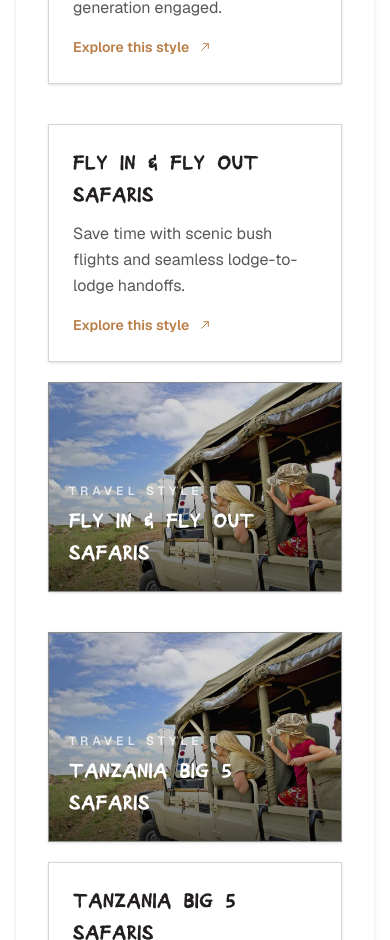
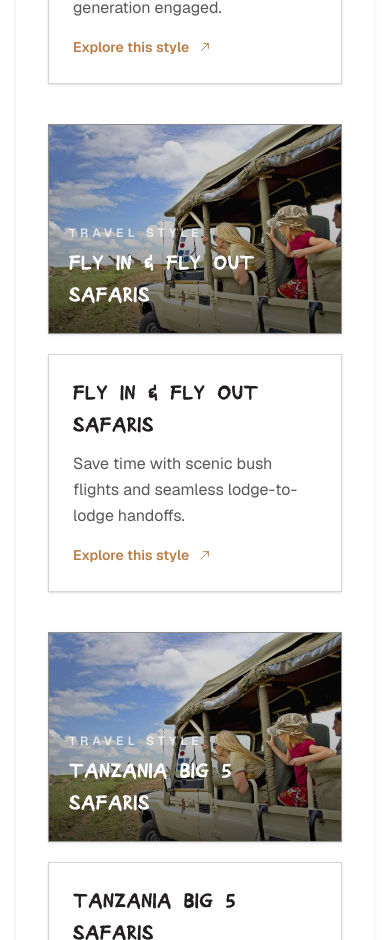
Before and after one commit to kiruwi/eveonsafari, a Next.js app: page /experiences in a window 390 px wide. Shown: the part 1060-2000 px from the top of the page. Built offline with nearby package versions, Linux system fonts and the light colour scheme.

Commit message:
menu image fix

```diff
--- a/app/experiences/page.tsx
+++ b/app/experiences/page.tsx
@@ -129,17 +129,22 @@ export default function ExperiencesPage() {
                       aria-hidden="true"
                     />
 
-                    {showTextLeft ? (
-                      <>
-                        <div className="md:justify-self-end">{textCard}</div>
-                        <div className="md:justify-self-start">{imageCard}</div>
-                      </>
-                    ) : (
-                      <>
-                        <div className="md:justify-self-end">{imageCard}</div>
-                        <div className="md:justify-self-start">{textCard}</div>
-                      </>
-                    )}
+                    <div
+                      className={[
+                        "order-1",
+                        showTextLeft ? "md:order-2 md:justify-self-start" : "md:order-1 md:justify-self-end",
+                      ].join(" ")}
+                    >
+                      {imageCard}
+                    </div>
+                    <div
+                      className={[
+                        "order-2",
+                        showTextLeft ? "md:order-1 md:justify-self-end" : "md:order-2 md:justify-self-start",
+                      ].join(" ")}
+                    >
+                      {textCard}
+                    </div>
                   </div>
                 );
               })}
```
